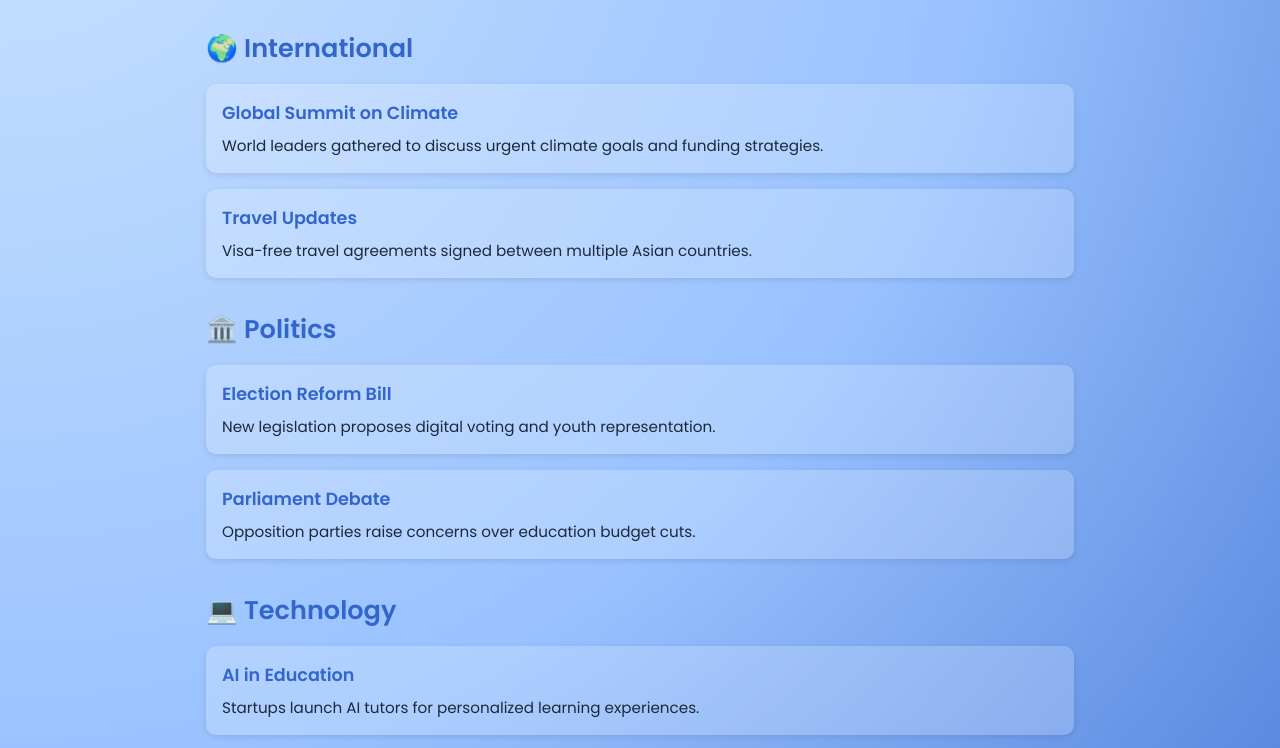
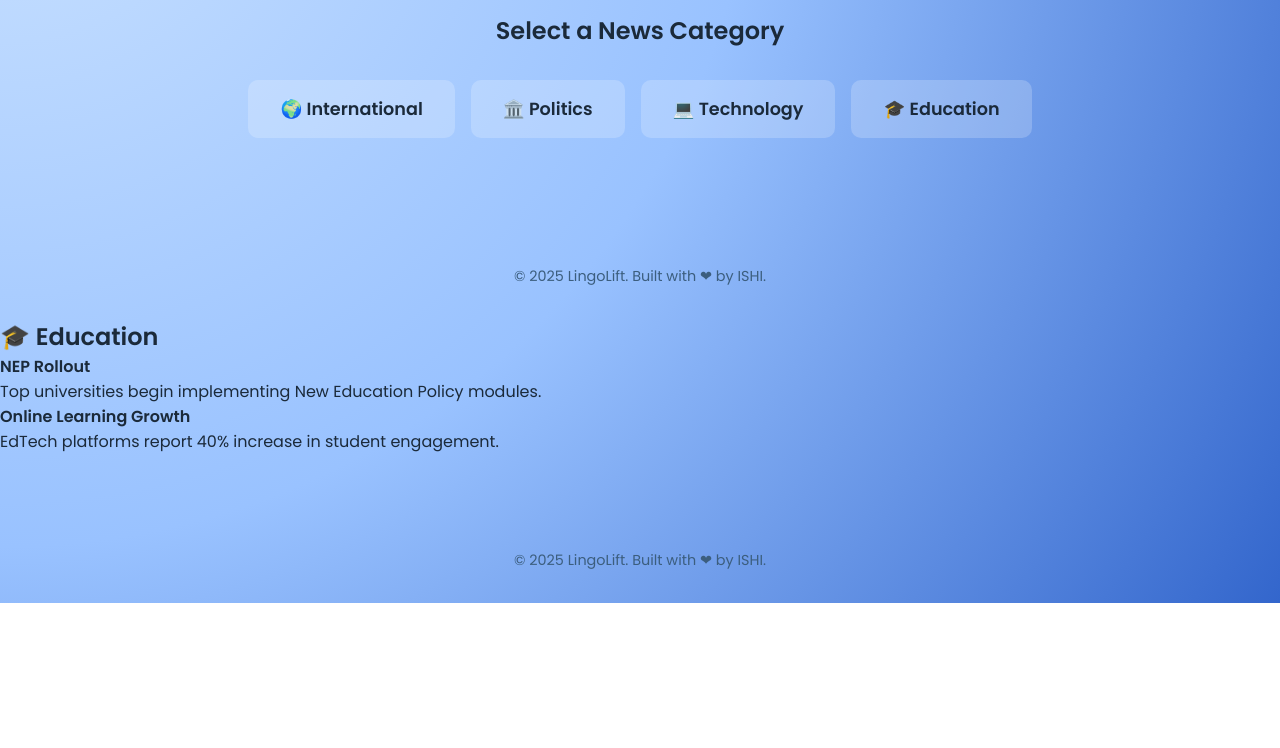
Before and after one commit to Arya-gupta01/English_App, a plain HTML site: page FRONTEND/news.html in a window 1280 px wide. Shown: the part 212-960 px from the top of the page. After the commit the page ends 815 px from the top, so only its background shows below. Drawn offline with Linux system fonts and the light colour scheme.

Commit message:
Update news.html

```diff
--- a/FRONTEND/news.html
+++ b/FRONTEND/news.html
@@ -39,11 +39,7 @@
       padding: 2rem 1rem;
       max-width: 900px;
       margin: auto;
-    }
-
-    header {
       text-align: center;
-      padding-bottom: 1rem;
     }
 
     header h1 {
@@ -58,41 +54,72 @@
       color: #3c5e7e;
     }
 
-    h2 {
-      font-size: 1.6rem;
+    .category-grid {
+      display: flex;
+      flex-wrap: wrap;
+      justify-content: center;
+      gap: 1rem;
       margin-top: 2rem;
+    }
+
+    .category-card {
+      background-color: rgba(255,255,255,0.2);
+      padding: 1rem 2rem;
+      border-radius: 10px;
+      font-weight: 600;
+      font-size: 1.1rem;
+      cursor: pointer;
+      transition: transform 0.3s ease, background-color 0.3s ease;
+    }
+
+    .category-card:hover {
+      transform: scale(1.05);
+      background-color: rgba(255,255,255,0.3);
+    }
+
+    /* Modal Styling */
+    .modal {
+      display: none;
+      position: fixed;
+      top: 0; left: 0;
+      width: 100%; height: 100%;
+      background-color: rgba(0,0,0,0.6);
+      backdrop-filter: blur(4px);
+      justify-content: center;
+      align-items: center;
+      z-index: 100;
+    }
+
+    .modal-content {
+      background-color: white;
+      padding: 2rem;
+      border-radius: 12px;
+      max-width: 600px;
+      width: 90%;
+      text-align: left;
+      box-shadow: 0 4px 12px rgba(0,0,0,0.2);
+      position: relative;
+    }
+
+    .modal-content h2 {
+      margin-top: 0;
       color: var(--blue-dark);
     }
 
-    .news-section {
-      margin-top: 1rem;
-      display: grid;
-      gap: 1rem;
+    .modal-content p {
+      margin: 1rem 0;
+      font-size: 0.95rem;
     }
 
-    .news-card {
-      background-color: rgba(255,255,255,0.2);
-      padding: 1rem;
-      border-radius: 10px;
-      box-shadow: 0 2px 6px rgba(0,0,0,0.1);
-      transition: transform 0.3s ease;
-    }
-
-    .news-card:hover {
-      transform: translateY(-3px);
-      background-color: rgba(255,255,255,0.3);
-    }
-
-    .news-card strong {
-      display: block;
-      margin-bottom: 0.5rem;
-      font-size: 1.1rem;
-      color: var(--blue-dark);
-    }
-
-    p {
-      font-size: 0.95rem;
-      margin: 0;
+    .close-btn {
+      position: absolute;
+      top: 1rem;
+      right: 1rem;
+      background: transparent;
+      border: none;
+      font-size: 1.5rem;
+      cursor: pointer;
+      color: #333;
     }
 
     footer {
@@ -100,6 +127,13 @@
       padding: 2rem;
       font-size: 0.9rem;
       color: #3c5e7e;
+    }
+
+    @media (max-width: 600px) {
+      .category-card {
+        width: 100%;
+        text-align: center;
+      }
     }
   </style>
 </head>
@@ -113,41 +147,73 @@
       <p class="tagline">Speak. Learn. Improve.</p>
     </header>
 
-    <h2>🌍 International</h2>
-    <div class="news-section">
-      <div class="news-card">
-        <strong>Global Summit on Climate</strong>
-        <p>World leaders gathered to discuss urgent climate goals and funding strategies.</p>
-      </div>
-      <div class="news-card">
-        <strong>Travel Updates</strong>
-        <p>Visa-free travel agreements signed between multiple Asian countries.</p>
+    <h2>Select a News Category</h2>
+
+    <div class="category-grid">
+      <div class="category-card" onclick="openModal('International')">🌍 International</div>
+      <div class="category-card" onclick="openModal('Politics')">🏛️ Politics</div>
+      <div class="category-card" onclick="openModal('Technology')">💻 Technology</div>
+      <div class="category-card" onclick="openModal('Education')">🎓 Education</div>
+    </div>
+  </main>
+
+  <!-- Modal -->
+  <div class="modal" id="newsModal">
+    <div class="modal-content">
+      <button class="close-btn" onclick="closeModal()">✖</button>
+      <h2 id="modalTitle">Category</h2>
+      <div id="modalBody">
+        <p>Loading news...</p>
       </div>
     </div>
+  </div>
 
-    <h2>🏛️ Politics</h2>
-    <div class="news-section">
-      <div class="news-card">
-        <strong>Election Reform Bill</strong>
-        <p>New legislation proposes digital voting and youth representation.</p>
-      </div>
-      <div class="news-card">
-        <strong>Parliament Debate</strong>
-        <p>Opposition parties raise concerns over education budget cuts.</p>
-      </div>
-    </div>
+  <footer>
+    <p>&copy; 2025 LingoLift. Built with ❤ by ISHI.</p>
+  </footer>
 
-    <h2>💻 Technology</h2>
-    <div class="news-section">
-      <div class="news-card">
-        <strong>AI in Education</strong>
-        <p>Startups launch AI tutors for personalized learning experiences.</p>
-      </div>
-      <div class="news-card">
-        <strong>Cybersecurity Alert</strong>
-        <p>Major breach reported in cloud storage platforms—users advised to update passwords.</p>
-      </div>
-    </div>
+  <script>
+    function toggleDarkMode() {
+      document.body.classList.toggle("dark-mode");
+    }
+
+    function openModal(category) {
+      document.getElementById("modalTitle").innerText = category + " News";
+      const body = document.getElementById("modalBody");
+
+      // Sample news per category
+      const newsData = {
+        International: [
+          "Global summit held to discuss climate goals.",
+          "Visa-free travel agreements signed across Asia."
+        ],
+        Politics: [
+          "Election reforms proposed in Parliament.",
+          "Youth-led protests spark national debate."
+        ],
+        Technology: [
+          "AI tools reshape education and hiring.",
+          "New smartphone breaks sales records."
+        ],
+        Education: [
+          "NEP 2025 rollout begins in top universities.",
+          "Online learning platforms see 40% growth."
+        ]
+      };
+
+      body.innerHTML = newsData[category]
+        .map(item => `<p>• ${item}</p>`)
+        .join("");
+
+      document.getElementById("newsModal").style.display = "flex";
+    }
+
+    function closeModal() {
+      document.getElementById("newsModal").style.display = "none";
+    }
+  </script>
+</body>
+</html>
 
     <h2>🎓 Education</h2>
     <div class="news-section">
```
